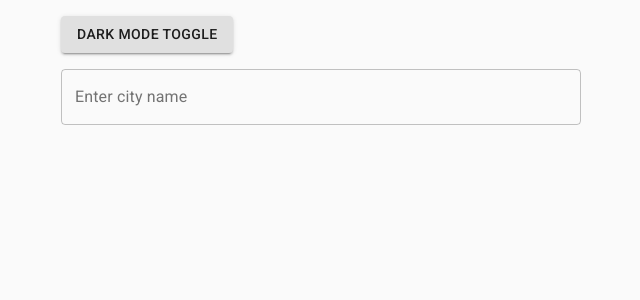
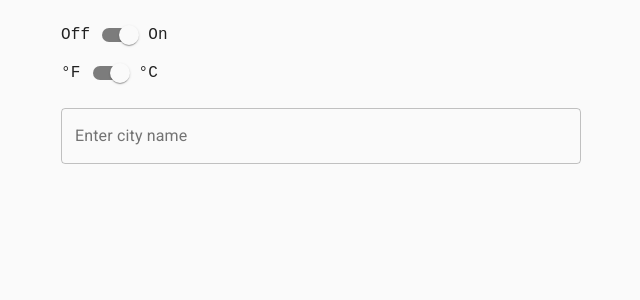
Before and after one commit to aserantes/forecast, a React (Create React App) app in the folder client/: page / in a window 1280 px wide. Shown: the top 300 px of the page, without its empty margins (319-959 px from the left). Built offline with nearby package versions, Linux system fonts and the light colour scheme.

Commit message:
temp converter, more data style, switches

```diff
--- /dev/null
+++ b/client/src/components/CelciusToggler.js
@@ -0,0 +1,23 @@
+import React from 'react';
+import { useDispatch, useSelector } from 'react-redux';
+import { Switch, Box } from '@material-ui/core';
+import { toggleCelcius } from '../redux/ui';
+
+function CelciusToggler() {
+  const dispatch = useDispatch();
+  const prefersCelcius = useSelector((state) => state.ui.prefersCelcius);
+
+  const handleClick = () => {
+    dispatch(toggleCelcius());
+  };
+
+  return (
+    <Box display='flex' fontFamily='monospace' fontSize='16px' alignItems='center'>
+      <Box>°F</Box>
+      <Switch checked={prefersCelcius} onChange={handleClick} color='default' />
+      <Box>°C</Box>
+    </Box>
+  );
+}
+
+export default CelciusToggler;
--- a/client/src/components/DarkModeToggler.js
+++ b/client/src/components/DarkModeToggler.js
@@ -1,19 +1,22 @@
 import React from 'react';
-import { useDispatch } from 'react-redux';
-import Button from '@material-ui/core/Button';
+import { useDispatch, useSelector } from 'react-redux';
+import { Switch, Box } from '@material-ui/core';
 import { toggleDarkMode } from '../redux/ui';
 
 function DarkModeToggler() {
   const dispatch = useDispatch();
+  const prefersDarkMode = useSelector((state) => state.ui.prefersDarkMode);
 
   const handleClick = () => {
     dispatch(toggleDarkMode());
   };
 
   return (
-    <Button variant='contained' onClick={handleClick}>
-      Dark Mode Toggle
-    </Button>
+    <Box display='flex' fontFamily='monospace' fontSize='16px' alignItems='center'>
+      <Box>Off</Box>
+      <Switch checked={!prefersDarkMode} onChange={handleClick} color='default' />
+      <Box>On</Box>
+    </Box>
   );
 }
 
--- a/client/src/components/Forecast.js
+++ b/client/src/components/Forecast.js
@@ -1,5 +1,6 @@
 import React from 'react';
-import { Card, CardHeader, CardContent, CardMedia, Avatar, makeStyles } from '@material-ui/core';
+import { Card, CardHeader, CardContent, CardMedia, Avatar, makeStyles, Divider } from '@material-ui/core';
+import WeatherData from './WeatherData';
 
 const useStyles = makeStyles(() => ({
   avatar: {
@@ -9,16 +10,15 @@ const useStyles = makeStyles(() => ({
 
 function Forecast({ forecast }) {
   const classes = useStyles();
-  const { main, name: cityName, weather, coord } = forecast;
+  const { main: data, name: cityName, weather, coord } = forecast;
   const { main: weatherMain, description: weatherDesc, icon: weatherIcon } = weather[0];
-  const { temp, pressure, humidity, temp_min: minTemp, temp_max: maxTemp } = main;
   const { lon, lat } = coord;
 
   const googleMapStaticUrl = 'https://maps.googleapis.com/maps/api/staticmap';
   const publicApiKey = 'AIzaSyATSrlXeexQILWJpBpOehRMdeVeRowLq70';
-  const mapUrl = `${googleMapStaticUrl}?center=${lat},${lon}&zoom=10&scale=1&size=400x200&maptype=hybrid&key=${publicApiKey}`;
+  const mapUrl = `${googleMapStaticUrl}?center=${lat},${lon}&zoom=10&scale=1&size=520x200&maptype=hybrid&key=${publicApiKey}`;
 
-  const today = new Date(Date.now()).toLocaleString().split(',')[0];
+  const today = new Intl.DateTimeFormat().format(Date.now());
   return (
     <Card>
       <CardHeader
@@ -29,9 +29,13 @@ function Forecast({ forecast }) {
             className={classes.avatar}
           />
         }
-        title={`Forecast for ${cityName} - ${today}`}
+        title={`Weather in ${cityName} - ${today}`}
         subheader={`${weatherMain} (${weatherDesc})`}
       />
+      <Divider light variant='middle' />
+      <CardContent>
+        <WeatherData data={data} />
+      </CardContent>
       <CardMedia component='img' src={mapUrl} />
     </Card>
   );
--- a/client/src/components/PrevSearches.js
+++ b/client/src/components/PrevSearches.js
@@ -1,6 +1,7 @@
 import React from 'react';
 import { useSelector } from 'react-redux';
 import DarkModeToggler from './DarkModeToggler';
+import CelciusToggler from './CelciusToggler';
 
 function PrevSearches() {
   const previousCities = useSelector((state) => state.ui.previousCities);
@@ -8,6 +9,7 @@ function PrevSearches() {
     return (
       <div>
         <DarkModeToggler />
+        <CelciusToggler />
         {previousCities.map((prevCity) => (
           <div key={prevCity.id}>{prevCity.name}</div>
         ))}
--- /dev/null
+++ b/client/src/components/WeatherData.js
@@ -0,0 +1,35 @@
+import React from 'react';
+import { useSelector } from 'react-redux';
+
+import { Box } from '@material-ui/core';
+import { k2c, k2f } from '../helpers/tempConverter';
+
+function WeatherData({ data }) {
+  const { temp, pressure, humidity, temp_min: minTemp, temp_max: maxTemp } = data;
+  const prefersCelcius = useSelector((state) => state.ui.prefersCelcius);
+  const convertedTemp = prefersCelcius ? k2c(temp) : k2f(temp);
+  const convertedMinTemp = prefersCelcius ? k2c(minTemp) : k2f(minTemp);
+  const convertedMaxTemp = prefersCelcius ? k2c(maxTemp) : k2f(maxTemp);
+
+  return (
+    <Box display='flex' fontFamily='Monospace'>
+      <Box fontSize='24px'>{convertedTemp}&nbsp;</Box>
+      <Box flexGrow={1}>
+        <Box display='flex'>
+          <Box color='primary.light'>HI:&nbsp;</Box>
+          {convertedMaxTemp}
+        </Box>
+        <Box display='flex'>
+          <Box color='secondary.light'>LO:&nbsp;</Box>
+          {convertedMinTemp}
+        </Box>
+      </Box>
+      <Box flexGrow={1}>
+        <Box>pressure: {pressure} hector pascuales</Box>
+        <Box>humidity: {humidity} lalala</Box>
+      </Box>
+    </Box>
+  );
+}
+
+export default WeatherData;
--- /dev/null
+++ b/client/src/helpers/tempConverter.js
@@ -0,0 +1,7 @@
+export const k2c = (k) => {
+  return `${Math.round(k - 273.15)}°C`;
+};
+
+export const k2f = (k) => {
+  return `${Math.round(((k - 273.15) * 9) / 5 + 32)}°F`;
+};
--- a/client/src/redux/ui.js
+++ b/client/src/redux/ui.js
@@ -2,6 +2,7 @@ import { createSlice } from '@reduxjs/toolkit';
 
 const initialState = {
   prefersDarkMode: false,
+  prefersCelcius: true,
   inputValue: '',
   previousCities: []
 };
@@ -12,6 +13,9 @@ const uiSlice = createSlice({
   reducers: {
     toggleDarkMode: (state) => {
       state.prefersDarkMode = !state.prefersDarkMode;
+    },
+    toggleCelcius: (state) => {
+      state.prefersCelcius = !state.prefersCelcius;
     },
     setInputValue: (state, action) => {
       state.inputValue = action.payload;
@@ -25,6 +29,6 @@ const uiSlice = createSlice({
 
 const { actions, reducer } = uiSlice;
 
-export const { toggleDarkMode, setInputValue, addPreviousCities } = actions;
+export const { toggleDarkMode, toggleCelcius, setInputValue, addPreviousCities } = actions;
 
 export default reducer;
```
